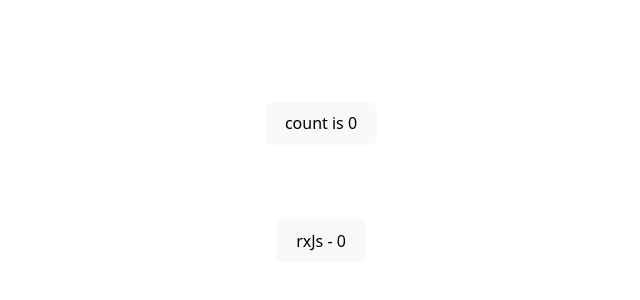
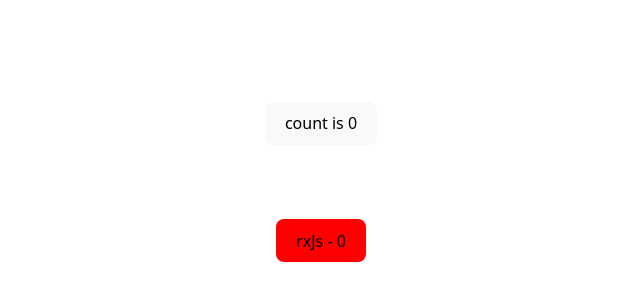
Before and after one commit to shellipov/vueTest, a Vue app: page / in a window 1280 px wide. Shown: the part 218-518 px from the top of the page, without its empty margins (319-959 px from the left). Built offline with nearby package versions, Linux system fonts and the light colour scheme.

Commit message:
check 2.1 ci

```diff
--- a/src/components/HelloWorld.vue
+++ b/src/components/HelloWorld.vue
@@ -5,6 +5,14 @@
 const count = ref(0);
 const secondCount = ref(0);
 const btn = ref<HTMLButtonElement | null>(null);
+const color = ref('#FF0000') // начальный цвет
+
+function getRandomRgbColor() {
+  const r = Math.floor(Math.random() * 256);
+  const g = Math.floor(Math.random() * 256);
+  const b = Math.floor(Math.random() * 256);
+  return `rgb(${r}, ${g}, ${b})`;
+}
 
 let subscription: Subscription | null = null;
 
@@ -16,6 +24,7 @@
   subscription = click$.subscribe(() => {
     console.log('Кнопка нажата через RxJS!');
     secondCount.value += 2;
+    color.value = getRandomRgbColor()
   });
 });
 
@@ -31,7 +40,7 @@
     </button>
   </div>
   <div class="card">
-    <button ref="btn">
+    <button ref="btn" :style="{ backgroundColor: color }">
       rxJs - {{ secondCount }}
     </button>
   </div>
```
